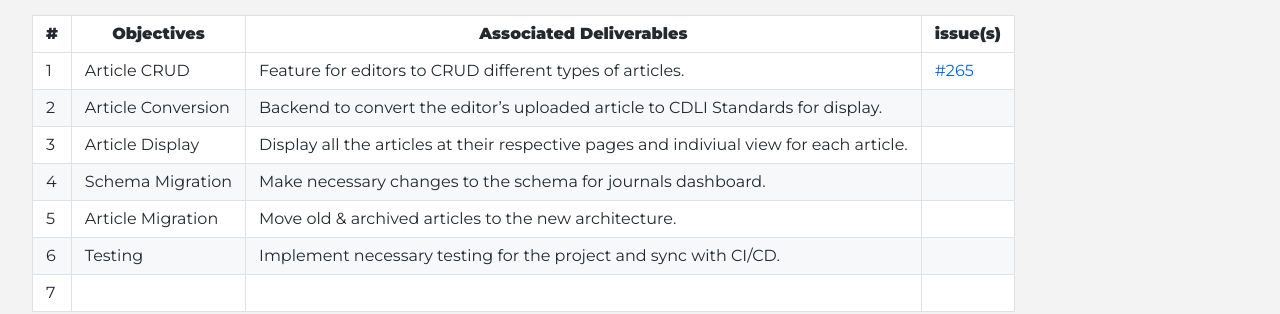
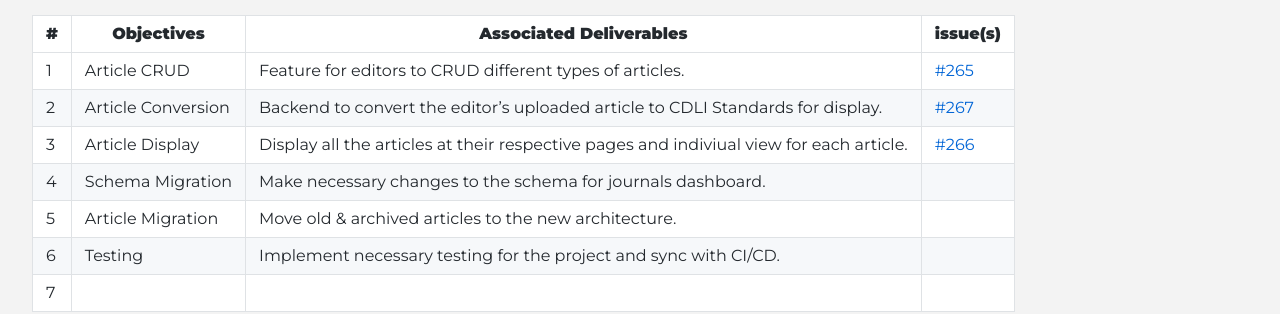
Before and after one commit to cdli-gh/blog, a Jekyll site: the page built from _blog/gsoc20/journals/index.md, in a window 1280 px wide and 900 px high, scrolled down 734 px. Shown: the part 162-476 px from the top of the window. Built offline with Jekyll 4.4.1, drawn with Linux system fonts in a browser that asks for light colours; Markdown is read by kramdown in place of the engine named in the settings.

Commit message:
Update index.md

```diff
--- a/_blog/gsoc20/journals/index.md
+++ b/_blog/gsoc20/journals/index.md
@@ -35,8 +35,8 @@ Objectives are separated in two categories: essential and additional, they are a
 | \#  | Objectives         | Associated Deliverables                                                         | issue(s) |
 | --- | ------------------ | ------------------------------------------------------------------------------- | -------- |
 | 1   | Article CRUD     | Feature for editors to CRUD different types of articles.                      |  <a target="_blank" href='https://gitlab.com/cdli/framework/-/issues/265'>#265</a>        |
-| 2   | Article Conversion | Backend to convert the editor's uploaded article to CDLI Standards for display. |          |
-| 3   | Article Display    | Display all the articles at their respective pages and indiviual view for each article.|          |
+| 2   | Article Conversion | Backend to convert the editor's uploaded article to CDLI Standards for display. |   <a target="_blank" href='https://gitlab.com/cdli/framework/-/issues/267'>#267</a>       |
+| 3   | Article Display    | Display all the articles at their respective pages and indiviual view for each article.|   <a target="_blank" href='https://gitlab.com/cdli/framework/-/issues/266'>#266</a>       |
 | 4   | Schema Migration   | Make necessary changes to the schema for journals dashboard.                    |          |
 | 5   | Article Migration  | Move old & archived articles to the new architecture.                           |          |
 | 6   | Testing            | Implement necessary testing for the project and sync with CI/CD.                |          |
```
